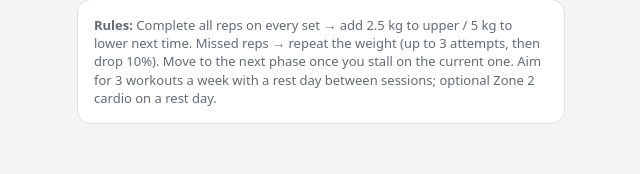
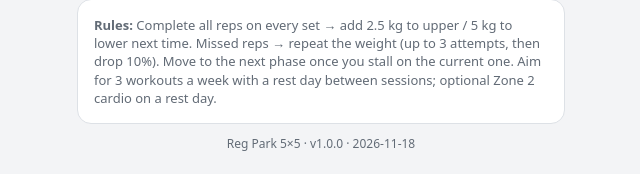
Before and after one commit to Jmtri7/work-out-app, a plain HTML site: page index.html in a window 1280 px wide. Shown: the part 1100-1274 px from the top of the page, without its empty margins (319-959 px from the left). Before the commit the page ends 1252 px from the top, so only its background shows below. Drawn offline with Linux system fonts and the light colour scheme.

Commit message:
Two rest days after the 3rd workout of a run; show version number
Co-Authored-By: Claude Sonnet 5.5 <noreply@anthropic.com>

```diff
--- a/index.html
+++ b/index.html
@@ -69,9 +69,20 @@ const sessDay=s=>Number.isInteger(s.day)?s.day:S.history.length%3;
 const dayOfHist=(x,i)=>Number.isInteger(x.day)?x.day:i%3;
 const parseIso=k=>{const [y,m,d]=k.split('-').map(Number);return new Date(y,m-1,d)};
 const addDays=(d,n)=>new Date(d.getFullYear(),d.getMonth(),d.getDate()+n);
-// Weekly pattern: A, rest, B, rest, C, rest, rest  (A = squat day, B = bench day, C = deadlift day).
-// So the next workout comes GAP[type of last workout] days after it: A→B 2 days, B→C 2 days, C→A 3 days.
-const GAP=[2,2,3];
+const VERSION='1.0.0',VERSION_DATE='2026-11-18';
+// Spacing: one rest day between workouts (next one 2 days later). The second rest day (next one 3 days later)
+// comes after the 3rd workout of a run, whichever workout that is: WORK, rest, WORK, rest, WORK, rest, rest.
+// A "run" is workouts spaced 2 days or less apart; skipping days breaks the run and starts it over.
+// The workout TYPE (A = squat day, B = bench day, C = deadlift day) just cycles A → B → C and doesn't affect spacing.
+function workoutDates(){
+ const a=[];S.history.forEach(x=>{let k=x.iso;if(!k){const d=new Date(x.date);if(isNaN(d))return;k=isoOf(d)}a.push(k)});
+ if(S.sess)a.push(isoOf(new Date(S.sess.t0)));
+ return a}
+function gapAfter(isos,k){   // days until the next workout after the one on date k
+ const ds=[...new Set(isos)].filter(x=>x<=k).sort().reverse();   // newest first, starting at k
+ let n=1,cur=parseIso(k);
+ for(const x of ds.slice(1)){const d=parseIso(x);if(Math.round((cur-d)/864e5)<=2){n++;cur=d}else break}
+ return n>=3?3:2}
 function lastWorkout(){   // most recent workout (one in progress counts)
  let best=null;
  S.history.forEach((x,i)=>{let k=x.iso;if(!k){const d=new Date(x.date);if(isNaN(d))return;k=isoOf(d)}if(!best||k>=best.iso)best={iso:k,day:dayOfHist(x,i)}});
@@ -83,8 +94,9 @@ function recommend(){
  const t=new Date();t.setHours(0,0,0,0);const last=lastWorkout();
  let day,d;
  if(!last){day=0;d=t}
- else{day=(last.day+1)%3;d=addDays(parseIso(last.iso),GAP[last.day]);if(d<t)d=t}
- const list=[];while(list.length<90&&(d-t)/864e5<180){list.push({iso:isoOf(d),day});d=addDays(d,GAP[day]);day=(day+1)%3}
+ const sim=workoutDates();
+ if(last){day=(last.day+1)%3;d=addDays(parseIso(last.iso),gapAfter(sim,last.iso));if(d<t)d=t}
+ const list=[];while(list.length<90&&(d-t)/864e5<180){const k=isoOf(d);list.push({iso:k,day});sim.push(k);d=addDays(d,gapAfter(sim,k));day=(day+1)%3}
  return {list,next:list[0]}}
 const nextDay=()=>recommend().next.day;
 function recWhen(k){
@@ -130,7 +142,7 @@ function home(){
  if(S.sess){const q=S.sess;
   h+=`<div class="hist"><b>${new Date(q.t0).toLocaleDateString()}</b> · ${PH[q.phase].n} <span class="pill" style="color:var(--ac);border-color:var(--ac)">In progress</span><div class="mu">${q.ex.map(k=>{const r=q.res[k],d=r.filter(Boolean).length;return `${EX[k].n} ${fmt(wt(k))}${S.unit} ${r.filter(x=>x=='ok').length}/${r.length}${d?'':' (not started)'}`}).join(' · ')}</div></div>`}
  h+=n?S.history.slice(-8).reverse().map(x=>`<div class="hist"><b>${x.date}</b> · ${x.phase}<div class="mu">${x.lines}</div></div>`).join(''):(S.sess?'':'<div class="mu">Nothing yet.</div>');
- h+=`</div><div class="card mu" style="font-size:13px"><b>Rules:</b> Complete all reps on every set → add ${S.unit==='kg'?'2.5 kg to upper / 5 kg to lower':'5 lb to upper / 10 lb to lower'} next time. Missed reps → repeat the weight (up to 3 attempts, then drop 10%). Move to the next phase once you stall on the current one. Aim for 3 workouts a week with a rest day between sessions; optional Zone 2 cardio on a rest day.</div>`;
+ h+=`</div><div class="card mu" style="font-size:13px"><b>Rules:</b> Complete all reps on every set → add ${S.unit==='kg'?'2.5 kg to upper / 5 kg to lower':'5 lb to upper / 10 lb to lower'} next time. Missed reps → repeat the weight (up to 3 attempts, then drop 10%). Move to the next phase once you stall on the current one. Aim for 3 workouts a week with a rest day between sessions; optional Zone 2 cardio on a rest day.</div><div class="mu" style="text-align:center;font-size:12px;margin:8px 0">Reg Park 5×5 · v${VERSION} · ${VERSION_DATE}</div>`;
  app.innerHTML=h;
 }
 const pad=n=>String(n).padStart(2,'0');
@@ -164,7 +176,8 @@ function setup(){
  let h=`<h1>Phase &amp; units</h1><div class="card"><label>Phase</label><select onchange="S.phase=+this.value;save();render()">${PH.map((x,i)=>`<option value="${i}" ${i==S.phase?'selected':''}>${x.n}</option>`).join('')}</select>
  <label>Unit</label><select onchange="S.unit=this.value;save();render()"><option ${S.unit=='kg'?'selected':''}>kg</option><option ${S.unit=='lb'?'selected':''}>lb</option></select></div>
  <div class="card mu" style="font-size:14px">Working weights are automatic: each lift continues from your last workout and adds weight after a clean 5×5. To change a weight for the current workout, tap the weight at the top of the exercise.</div>
- <button class="p big" onclick="save();view='home';render()">Done</button>`;
+ <button class="p big" onclick="save();view='home';render()">Done</button>
+ <div class="mu" style="text-align:center;font-size:12px;margin:12px 0">Version ${VERSION} · ${VERSION_DATE}</div>`;
  app.innerHTML=h;
 }
 // The three main lifts rotate so each day's priority lift goes first (squat → bench → deadlift days).
```
Also changed, not shown: 1 other file.
